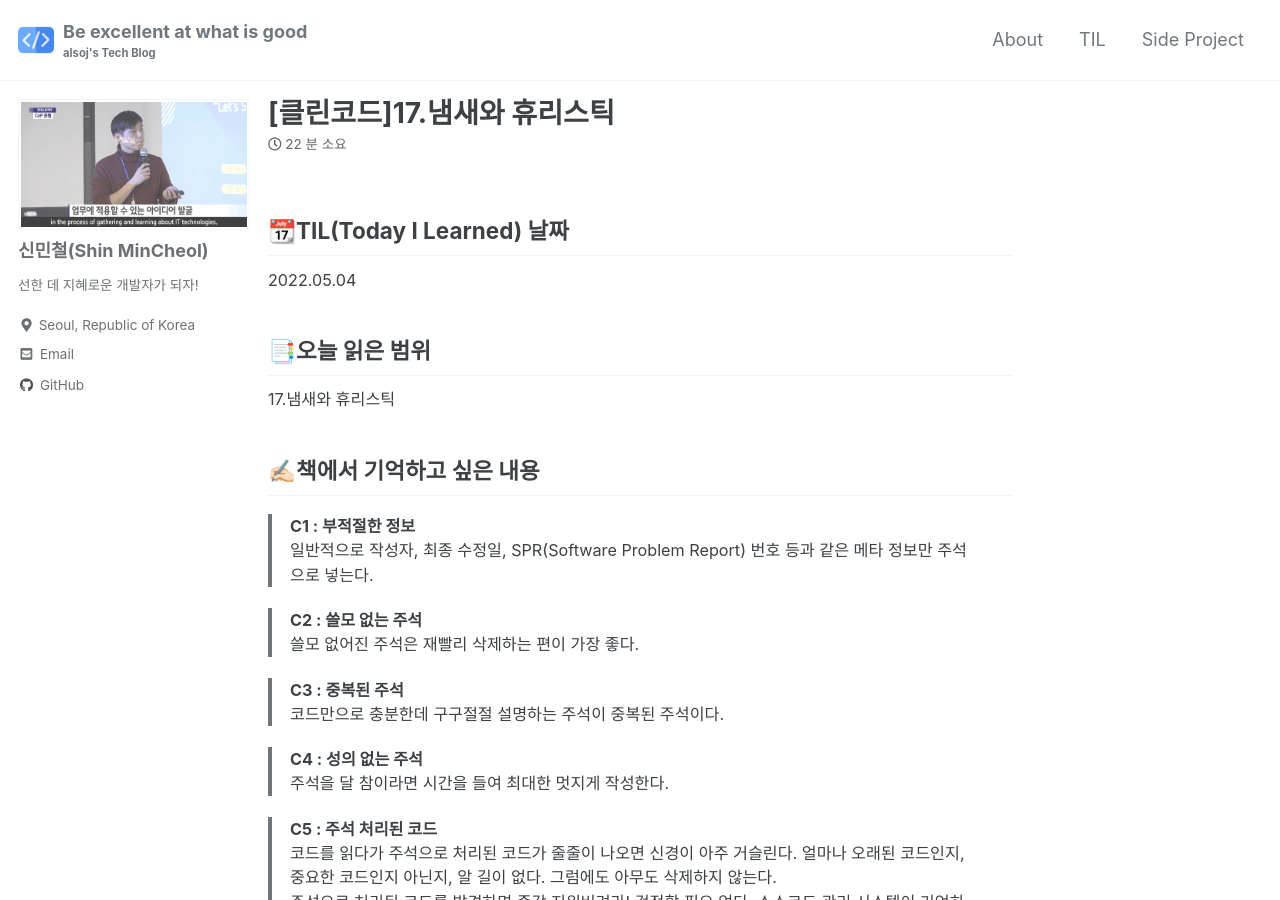
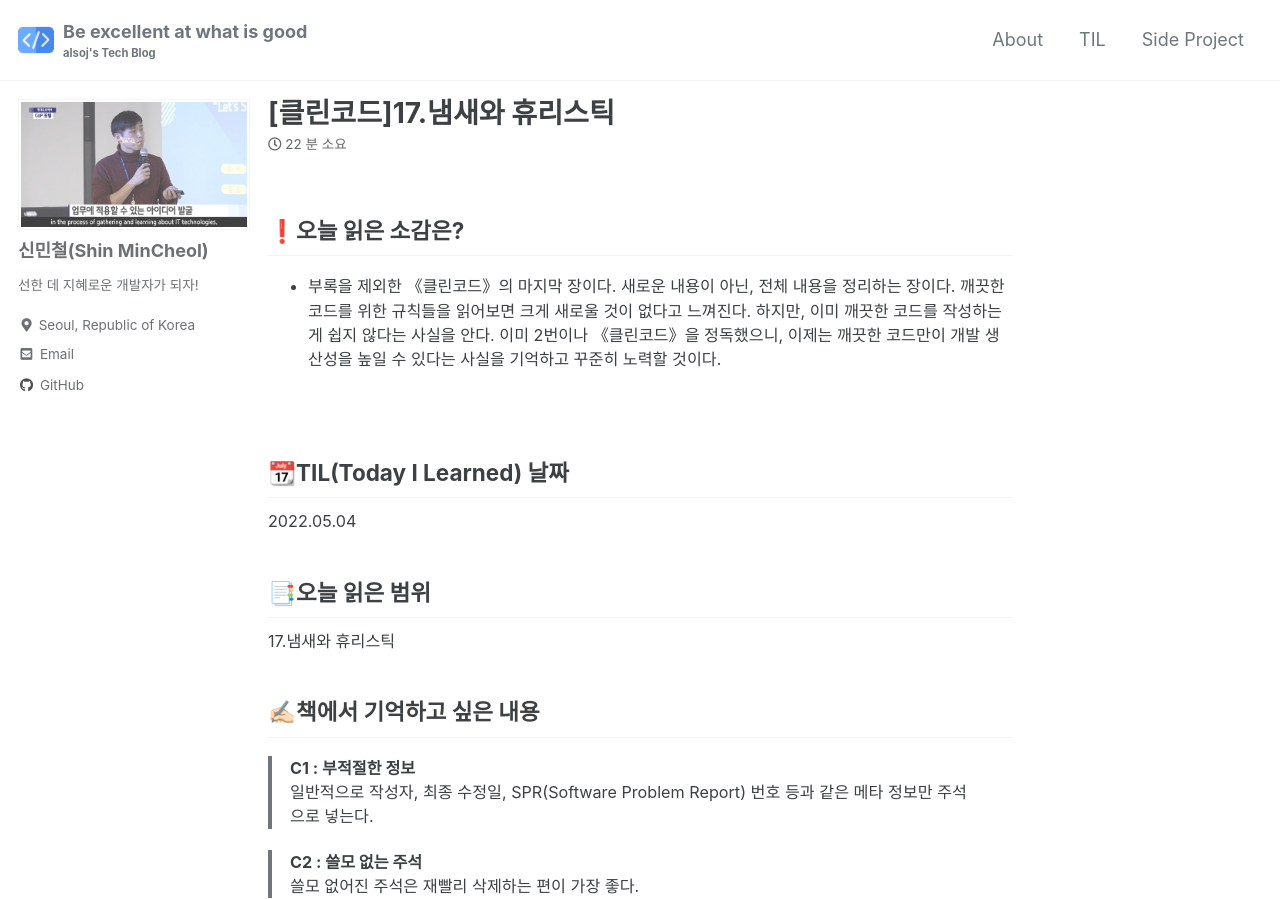
Before and after one commit to alsoj/alsoj.github.io, a Jekyll site: the page built from _posts/til/clean code/2022-05-04-[클린코드]17.냄새와 휴리스틱.md, in a window 1280 px wide and 900 px high. Built offline with Jekyll 4.4.1, drawn with Linux system fonts in a browser that asks for light colours; cached includes are drawn as plain includes; comment, search, counter and statistics services are not loaded; some of the changed text lies outside the part shown.

Commit message:
modify TIL clean code

```diff
--- a/_posts/til/clean code/2022-05-04-[클린코드]17.냄새와 휴리스틱.md
+++ b/_posts/til/clean code/2022-05-04-[클린코드]17.냄새와 휴리스틱.md
@@ -7,6 +7,12 @@ tags:
   - Clean Code
   - Programming
 ---
+
+## ❗오늘 읽은 소감은?
+
+- 부록을 제외한 《클린코드》의 마지막 장이다. 새로운 내용이 아닌, 전체 내용을 정리하는 장이다. 깨끗한 코드를 위한 규칙들을 읽어보면 크게 새로울 것이 없다고 느껴진다. 하지만, 이미 깨끗한 코드를 작성하는 게 쉽지 않다는 사실을 안다. 이미 2번이나 《클린코드》을 정독했으니, 이제는 깨끗한 코드만이 개발 생산성을 높일 수 있다는 사실을 기억하고 꾸준히 노력할 것이다.
+
+<br />
 
 ## 📆TIL(Today I Learned) 날짜
 
@@ -200,12 +206,6 @@ tags:
 
 <br />
 
-## ❗오늘 읽은 소감은?
-
-- 부록을 제외한 《클린코드》의 마지막 장이다. 새로운 내용이 아닌, 전체 내용을 정리하는 장이다. 깨끗한 코드를 위한 규칙들을 읽어보면 크게 새로울 것이 없다고 느껴진다. 하지만, 이미 깨끗한 코드를 작성하는 게 쉽지 않다는 사실을 안다. 이미 2번이나 《클린코드》을 정독했으니, 이제는 깨끗한 코드만이 개발 생산성을 높일 수 있다는 사실을 기억하고 꾸준히 노력할 것이다.
-
-<br />
-
 ## ❓궁금한 내용, 잘 이해되지 않는 내용
 
 - **import 와일드카드 vs 명시적 import**
```
